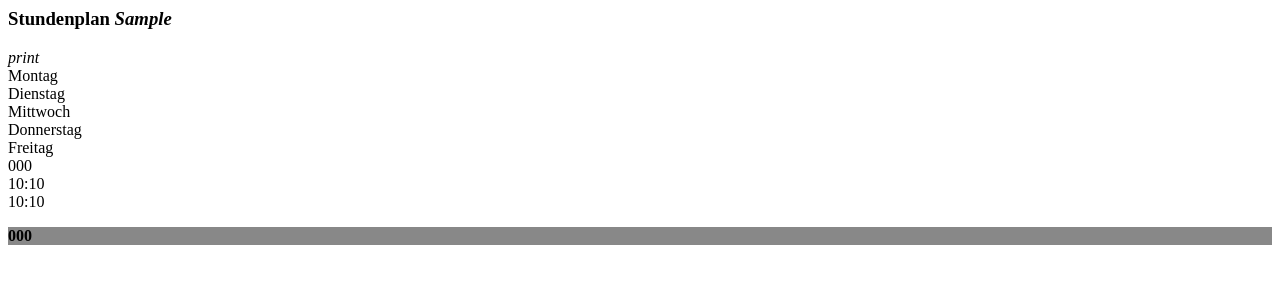
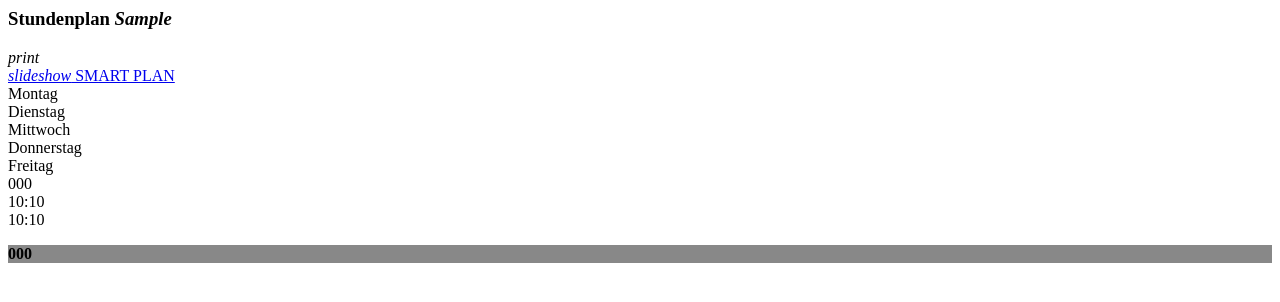
Before and after one commit to AlekSIS-org/AlekSIS-App-Chronos, a Django app: template biscuit/apps/chronos/templates/timetable/plan.html in a window 1280 px wide. Shown: the top 302 px of the page. Run offline with Django 3.2, Linux system fonts and the light colour scheme; the template is opened without the code that fills it: most values are stand-ins (such as "Sample title", 1, 10 or a date in 2020); some libraries are stand-ins or nearby versions.

Commit message:
Add calendar week select and toggle between smart plan und regular plan

```diff
--- a/biscuit/apps/chronos/templates/timetable/plan.html
+++ b/biscuit/apps/chronos/templates/timetable/plan.html
@@ -1,17 +1,65 @@
 {% include 'partials/header.html' %}
+<script type="text/javascript">
+    {% if smart %}
+        function goToCalendarWeek(cw) {
+            window.location.href = "{% url "timetable_smart_plan" raw_type id "smart" %}/{{ selected_year }}/" + cw;
+        }
+        function onCalendarWeekChanged() {
+            goToCalendarWeek($("#calendar-week").val());
+        }
 
+        $(document).ready(function () {
+            $("#calendar-week").change(onCalendarWeekChanged);
+        });
+    {% endif %}
+</script>
 <main>
     <div class="row">
         <div class="col s12 m6 l8 xl9">
             <h3>
                 Stundenplan <i>{{ el }}</i>
             </h3>
+
+
         </div>
-        <div class="col s12 m6 l4 xl3 right align-right">
+        <div class=" col s12 m6 l4 xl3 right align-right">
             <a class="waves-effect waves-teal btn-flat btn-flat-medium right" id="print">
                 <i class="material-icons center">print</i>
             </a>
         </div>
+    </div>
+    <div class="row">
+        {% if smart %}
+            <div class="col s12 m6">
+                <p class="left" style="margin: 0;"><span
+                        class="badge new primary-color left-align">SMART PLAN</span>
+                </p>&nbsp;
+
+                <a class="waves-effect waves-light btn" href="{% url "timetable_plan" raw_type id %}">
+                    <i class="material-icons left">slideshow</i>
+                    Regelplan anzeigen
+                </a>
+            </div>
+
+            <div class="input-field col s12 m6 right">
+                <select id="calendar-week">
+                    {% for week in weeks %}
+                        <option value="{{ week.calendar_week }}" {% if week.calendar_week == selected_week %}
+                                selected {% endif %}>
+                            KW {{ week.calendar_week }}
+                            ({{ week.first_day|date:"j. F Y" }}–{{ week.last_day|date:"j. F Y" }})
+                        </option>
+                    {% endfor %}
+                </select>
+            </div>
+
+        {% else %}
+            <a class="waves-effect waves-light btn"
+               href="{% url "timetable_smart_plan" raw_type id "smart" %}">
+                <i class="material-icons left">slideshow</i>
+                SMART PLAN
+            </a>
+        {% endif %}
     </div>
     <div class="timetable-plan">
         <div class="row">
--- a/biscuit/apps/chronos/urls.py
+++ b/biscuit/apps/chronos/urls.py
@@ -4,7 +4,10 @@ from . import views
 urlpatterns = [
     path('', views.all, name='timetable_admin_all'),
     path('quick/', views.quicklaunch, name='timetable_quicklaunch'),
-    path('<str:plan_type>/<int:plan_id>/', views.plan, name='timetable_plan'),
+    path('<str:plan_type>/<int:plan_id>', views.plan, name='timetable_plan'),
+    path('<str:plan_type>/<int:plan_id>/<str:smart>', views.plan, name='timetable_smart_plan'),
+    path('<str:plan_type>/<int:plan_id>/<str:smart>/<int:year>/<int:calendar_week>', views.plan,
+         name='timetable_smart_plan_week'),
     path('substitutions/', views.substitutions, name='timetable_substitutions'),
     path('substitutions/<int:year>/<int:month>/<int:day>/', views.substitutions, name='timetable_substitutions_date'),
     path('class.pdf', views.sub_pdf, name="timetable_substitutions_pdf")
```
Also changed, not shown: biscuit/apps/chronos/views.py (+41 -3 lines).
